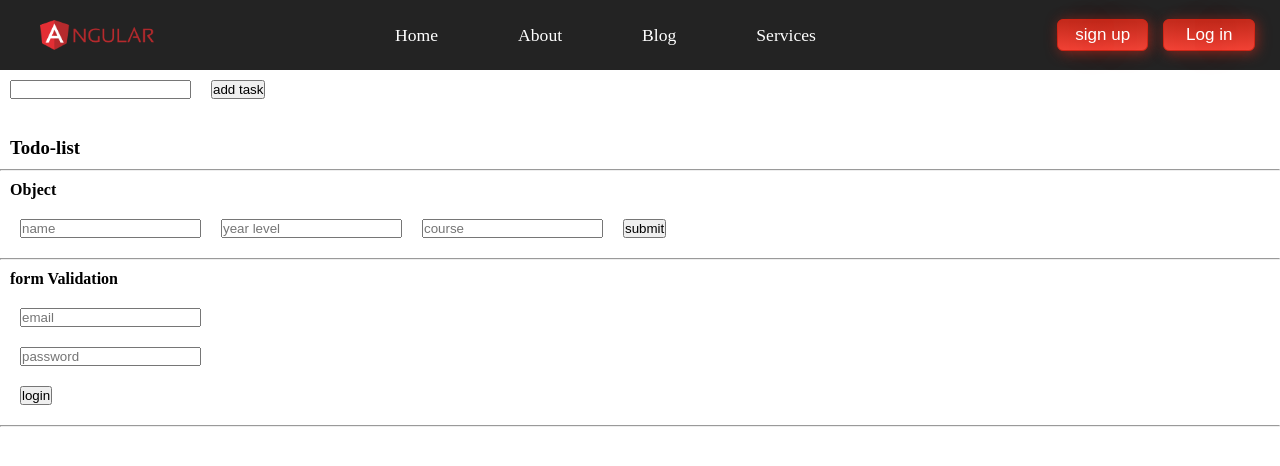
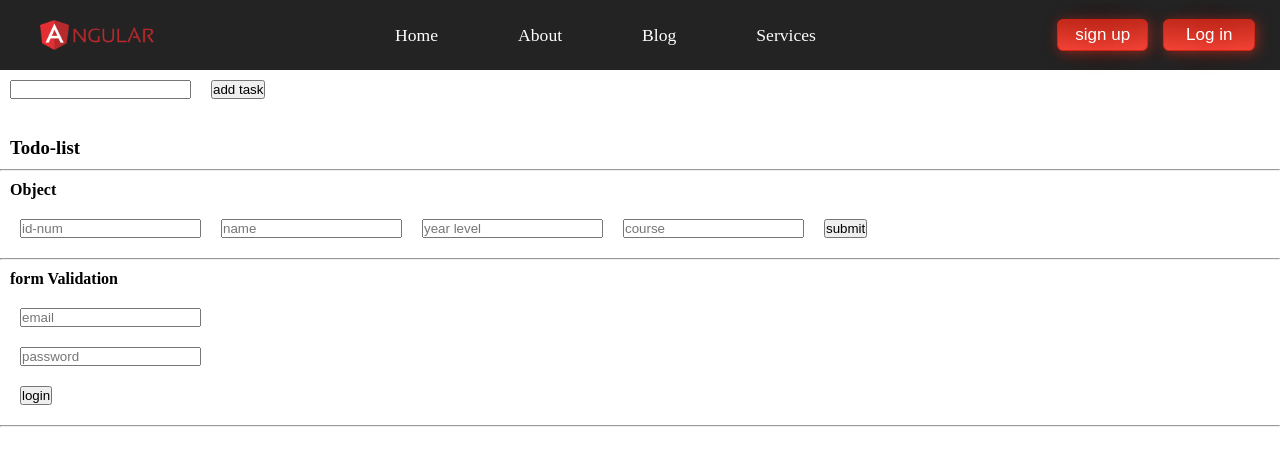
Before and after one commit to JerickSignapan/angular-practice, an Angular app: page / in a window 1280 px wide. Shown: the top 466 px of the page. Built offline with nearby package versions, Linux system fonts and the light colour scheme.

Commit message:
Put form control

```diff
--- a/src/app/components/ng-for/ng-for.component.html
+++ b/src/app/components/ng-for/ng-for.component.html
@@ -1,16 +1,19 @@
 <h4>Object</h4>
 
-<form action="">
-    <input type="text" placeholder="name">
-    <input type="text" placeholder="year level">
-    <input type="text" placeholder="course">
+<form [formGroup]="studentForm" (submit)="onAdd()">
+    <input type="text" formControlName="id" placeholder="id-num">
+    <input type="text" formControlName="name" placeholder="name">
+    <input type="text" formControlName="yearLevel" placeholder="year level">
+    <input type="text" formControlName="course" placeholder="course">
     <button>submit</button>
 </form>
 
 <div class="member-list" *ngFor="let student of students">
     <h1>Student details:</h1>
+    <h3>Id No.: {{student.id}}</h3>
     <h3>Name: {{student.name}}</h3>
     <h3>Year level: {{student.yearLevel}}</h3>
     <h3>Course: {{student.course}}</h3>
-    <button>delete</button>
+
+    <button (click)="onDelete(student)">delete</button>
 </div>
```
